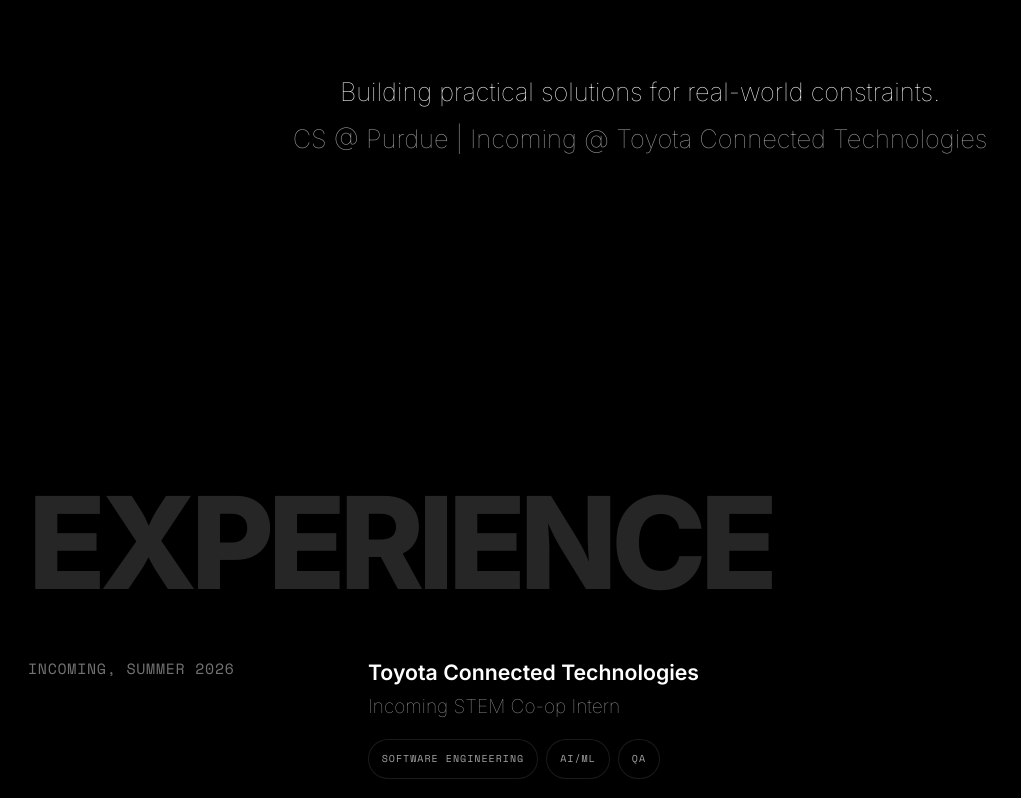
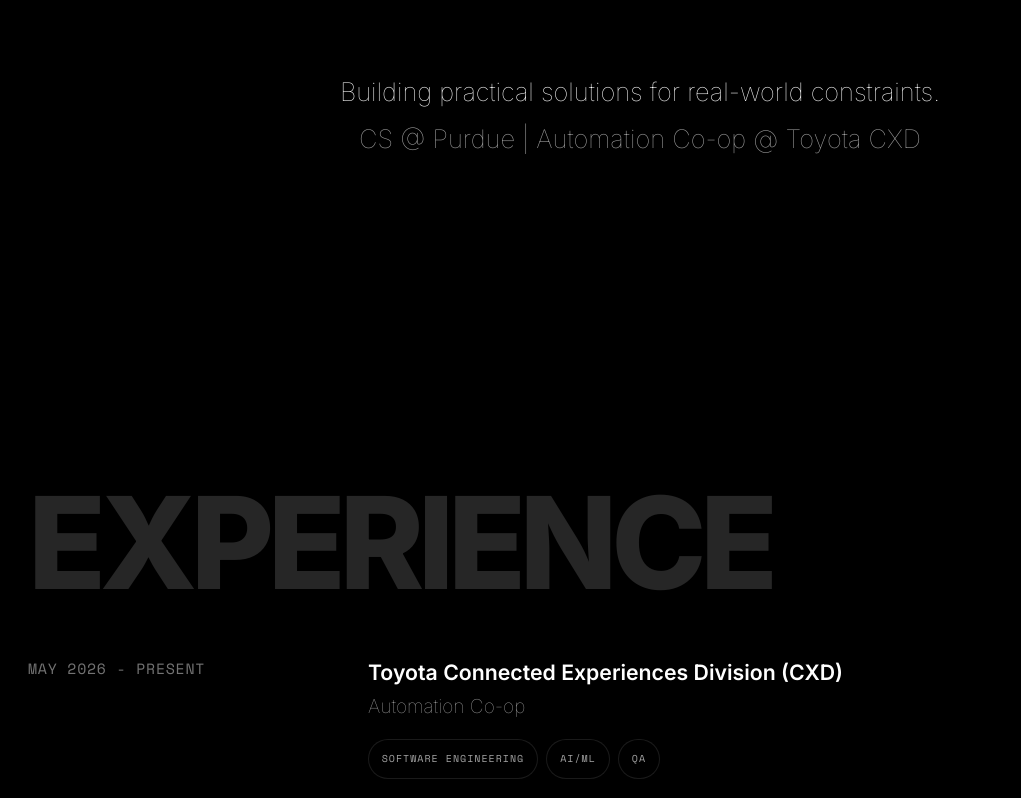
Before and after one commit to tanishmisra9/portfolio, a Next.js app: page / in a window 1280 px wide. Shown: the part 382-1180 px from the top of the page, without its empty margins (0-1021 px from the left). Built offline with nearby package versions, Linux system fonts and the light colour scheme; a web font is replaced by a local one.

Commit message:
Updates to portfolio

```diff
--- a/data/portfolio.ts
+++ b/data/portfolio.ts
@@ -3,13 +3,13 @@
 export const portfolio: PortfolioContent = {
   name: 'TANISH MISRA',
   heroSubtitle:
-    'Building practical solutions for real-world constraints.\nCS @ Purdue | Incoming @ Toyota Connected Technologies',
+    'Building practical solutions for real-world constraints.\nCS @ Purdue | Automation Co-op @ Toyota CXD',
   experience: [
     {
       id: 'exp-01',
-      date: 'Incoming, Summer 2026',
-      org: 'Toyota Connected Technologies',
-      role: 'Incoming STEM Co-op Intern',
+      date: 'May 2026 - Present',
+      org: 'Toyota Connected Experiences Division (CXD)',
+      role: 'Automation Co-op',
       tags: ['Software Engineering', 'AI/ML', 'QA'],
     },
     {
```
